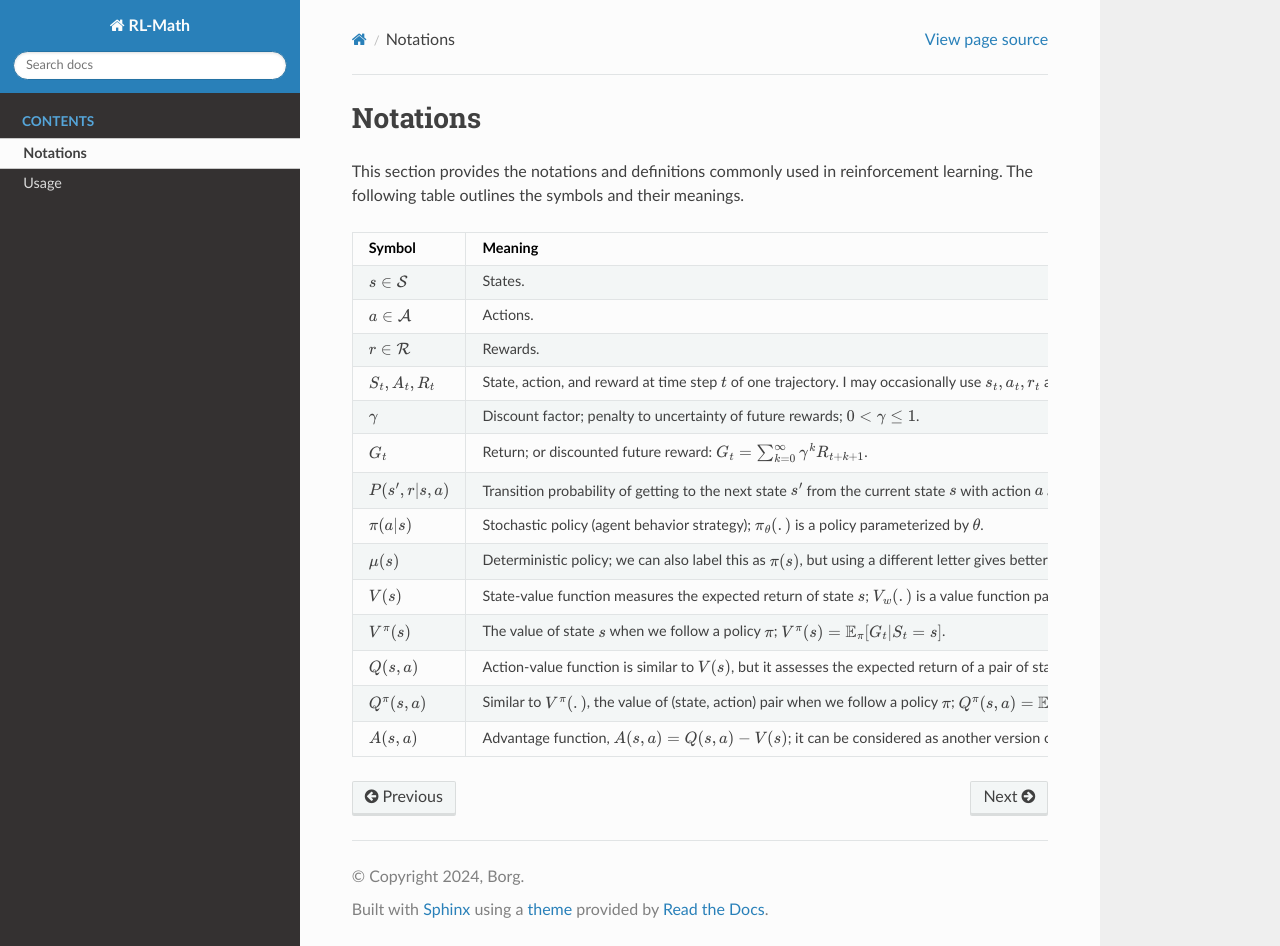
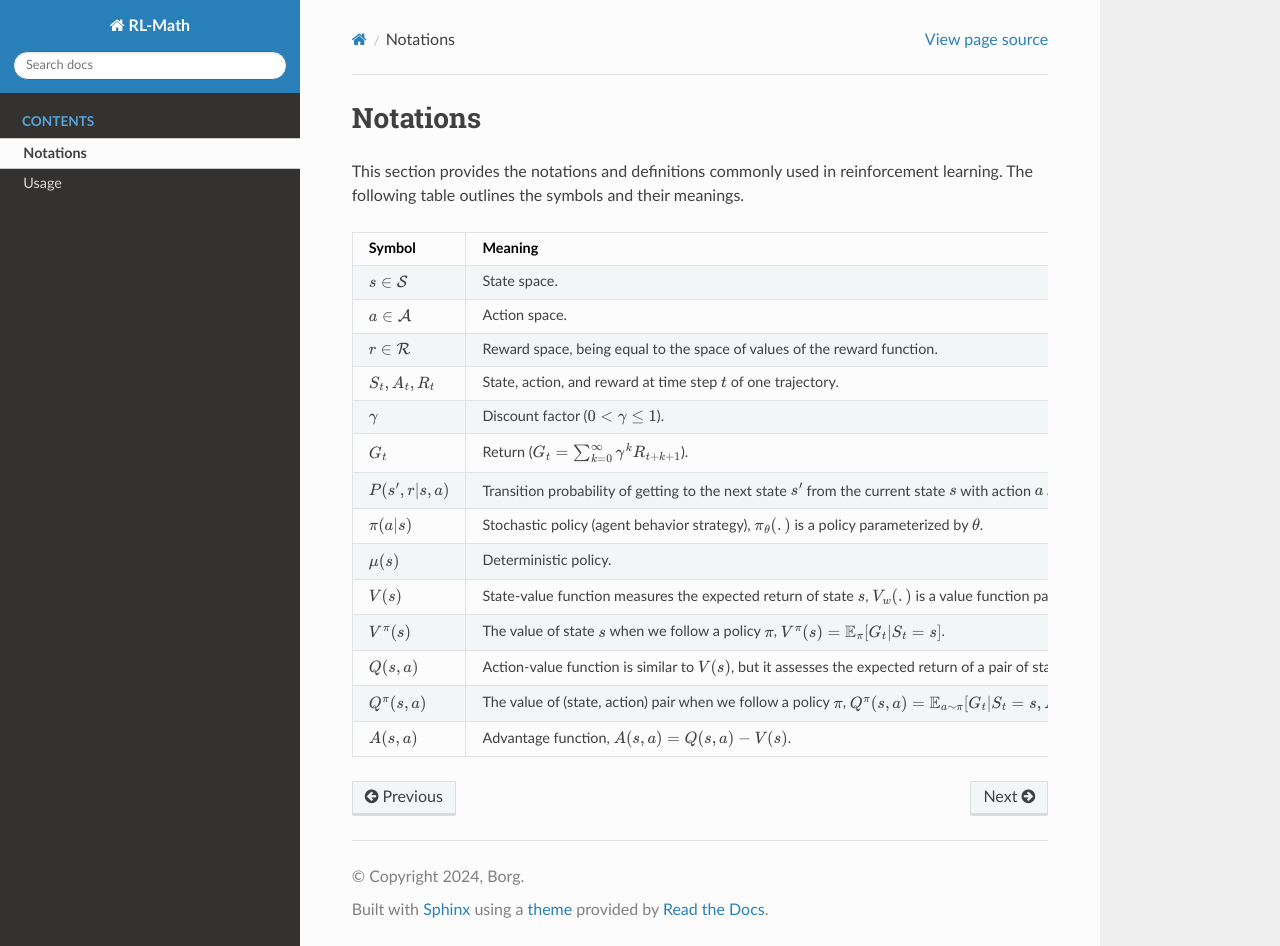
Before and after one commit to boyin96/Reinforcement-Learning-Math, a Sphinx documentation site: the page built from docs/source/symbols.rst, in a window 1280 px wide and 946 px high. Built offline with Sphinx 7.4.7 and the Read the Docs theme 3.1.0, drawn with Linux system fonts in a browser that asks for light colours.

Commit message:
Update symbols.rst

```diff
--- a/docs/source/symbols.rst
+++ b/docs/source/symbols.rst
@@ -10,30 +10,30 @@ This section provides the notations and definitions commonly used in reinforceme
    * - Symbol
      - Meaning
    * - :math:`s \in \mathcal{S}`
-     - States.
+     - State space.
    * - :math:`a \in \mathcal{A}`
-     - Actions.
+     - Action space.
    * - :math:`r \in \mathcal{R}`
-     - Rewards.
+     - Reward space, being equal to the space of values of the reward function.
    * - :math:`S_t, A_t, R_t`
-     - State, action, and reward at time step :math:`t` of one trajectory. I may occasionally use :math:`s_t, a_t, r_t` as well.
+     - State, action, and reward at time step :math:`t` of one trajectory.
    * - :math:`\gamma`
-     - Discount factor; penalty to uncertainty of future rewards; :math:`0 < \gamma \leq 1`.
+     - Discount factor (:math:`0 < \gamma \leq 1`).
    * - :math:`G_t`
-     - Return; or discounted future reward: :math:`G_t = \sum_{k=0}^{\infty} \gamma^k R_{t+k+1}`.
+     - Return (:math:`G_t = \sum_{k=0}^{\infty} \gamma^k R_{t+k+1}`).
    * - :math:`P(s', r|s, a)`
      - Transition probability of getting to the next state :math:`s'` from the current state :math:`s` with action :math:`a` and reward :math:`r`.
    * - :math:`\pi(a|s)`
-     - Stochastic policy (agent behavior strategy); :math:`\pi_\theta(.)` is a policy parameterized by :math:`\theta`.
+     - Stochastic policy (agent behavior strategy), :math:`\pi_\theta(.)` is a policy parameterized by :math:`\theta`.
    * - :math:`\mu(s)`
-     - Deterministic policy; we can also label this as :math:`\pi(s)`, but using a different letter gives better distinction so that we can easily tell when the policy is stochastic or deterministic without further explanation. Either :math:`\pi` or :math:`\mu` is what a reinforcement learning algorithm aims to learn.
+     - Deterministic policy.
    * - :math:`V(s)`
-     - State-value function measures the expected return of state :math:`s`; :math:`V_w(.)` is a value function parameterized by :math:`w`.
+     - State-value function measures the expected return of state :math:`s`, :math:`V_w(.)` is a value function parameterized by :math:`w`.
    * - :math:`V^\pi(s)`
-     - The value of state :math:`s` when we follow a policy :math:`\pi`; :math:`V^\pi(s) = \mathbb{E}_{\pi}[G_t | S_t = s]`.
+     - The value of state :math:`s` when we follow a policy :math:`\pi`, :math:`V^\pi(s) = \mathbb{E}_{\pi}[G_t | S_t = s]`.
    * - :math:`Q(s, a)`
-     - Action-value function is similar to :math:`V(s)`, but it assesses the expected return of a pair of state and action :math:`(s, a)`; :math:`Q_w(.)` is a value function parameterized by :math:`w`.
+     - Action-value function is similar to :math:`V(s)`, but it assesses the expected return of a pair of state and action :math:`(s, a)`, :math:`Q_w(.)` is a value function parameterized by :math:`w`.
    * - :math:`Q^\pi(s, a)`
-     - Similar to :math:`V^\pi(.)`, the value of (state, action) pair when we follow a policy :math:`\pi`; :math:`Q^\pi(s, a) = \mathbb{E}_{a \sim \pi}[G_t | S_t = s, A_t = a]`.
+     - The value of (state, action) pair when we follow a policy :math:`\pi`, :math:`Q^\pi(s, a) = \mathbb{E}_{a \sim \pi}[G_t | S_t = s, A_t = a]`.
    * - :math:`A(s, a)`
-     - Advantage function, :math:`A(s, a) = Q(s, a) - V(s)`; it can be considered as another version of Q-value with lower variance by taking the state-value off as the baseline.
+     - Advantage function, :math:`A(s, a) = Q(s, a) - V(s)`.
```
